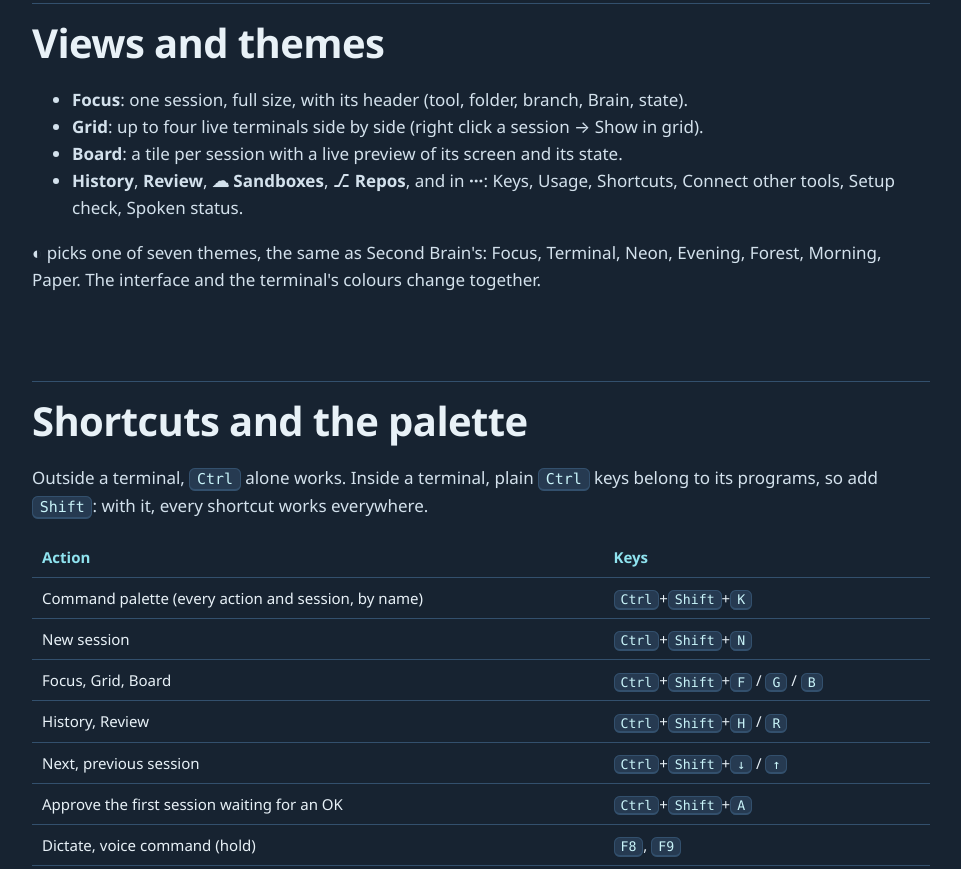
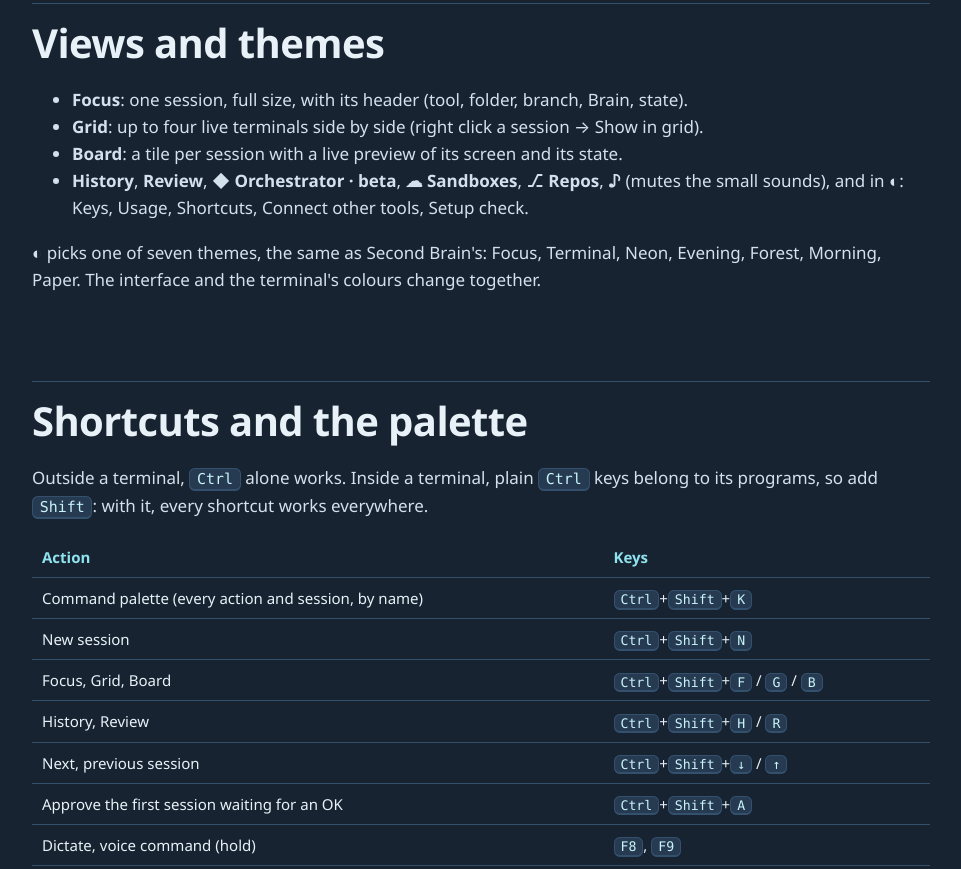
Before and after one commit to sonixz/agent-manager-gd, a plain HTML site: page public/docs.html in a window 1280 px wide. Shown: the part 3806-4675 px from the top of the page, without its empty margins (284-1245 px from the left). Drawn offline with Linux system fonts and the light colour scheme.

Commit message:
Docs: small sounds and the ♪ button instead of spoken status; the Orchestrator button in the header list
Co-Authored-By: Claude Opus 5.5 <noreply@anthropic.com>
Claude-Session: https://claude.ai/code/session_011X21YYbWpRxGPTyzuEvA6h

```diff
--- a/public/docs.html
+++ b/public/docs.html
@@ -181,8 +181,8 @@
           <li><b>Focus</b>: one session, full size, with its header (tool, folder, branch, Brain, state).</li>
           <li><b>Grid</b>: up to four live terminals side by side (right click a session → Show in grid).</li>
           <li><b>Board</b>: a tile per session with a live preview of its screen and its state.</li>
-          <li><b>History</b>, <b>Review</b>, <b>☁ Sandboxes</b>, <b>⎇ Repos</b>, and in <b>···</b>: Keys, Usage,
-            Shortcuts, Connect other tools, Setup check, Spoken status.</li>
+          <li><b>History</b>, <b>Review</b>, <b>◆ Orchestrator · beta</b>, <b>☁ Sandboxes</b>, <b>⎇ Repos</b>, <b>♪</b>
+            (mutes the small sounds), and in <b>◐</b>: Keys, Usage, Shortcuts, Connect other tools, Setup check.</li>
         </ul>
         <p><b>◐</b> picks one of seven themes, the same as Second Brain's: Focus, Terminal, Neon, Evening, Forest,
           Morning, Paper. The interface and the terminal's colours change together.</p>
@@ -261,8 +261,8 @@
             <i>who is waiting?</i>, <i>wrap up …</i>, <i>new session …</i>, in English or French. Understood by plain
             rules, no model. Approving, refusing and wrapping up always ask first. What is not a command is dictation for
             the active session.</li>
-          <li><b>Spoken status</b> (···, off by default): short notices in your system's own voice, offline and free:
-            « Sparks is done ».</li>
+          <li><b>Small sounds, no voice</b>: a soft short blip when an agent waits for you, an even quieter tick when
+            one finishes; <b>♪</b> at the top right mutes them. The voice only answers when you ask « who waits for me? ».</li>
         </ul>
         <p>If your OpenAI project does not allow a transcription model, Agent Manager tries the next one
           (gpt-4o-transcribe, gpt-4o-mini-transcribe, whisper-1…) and says what to allow in the project's limits.</p>
```
